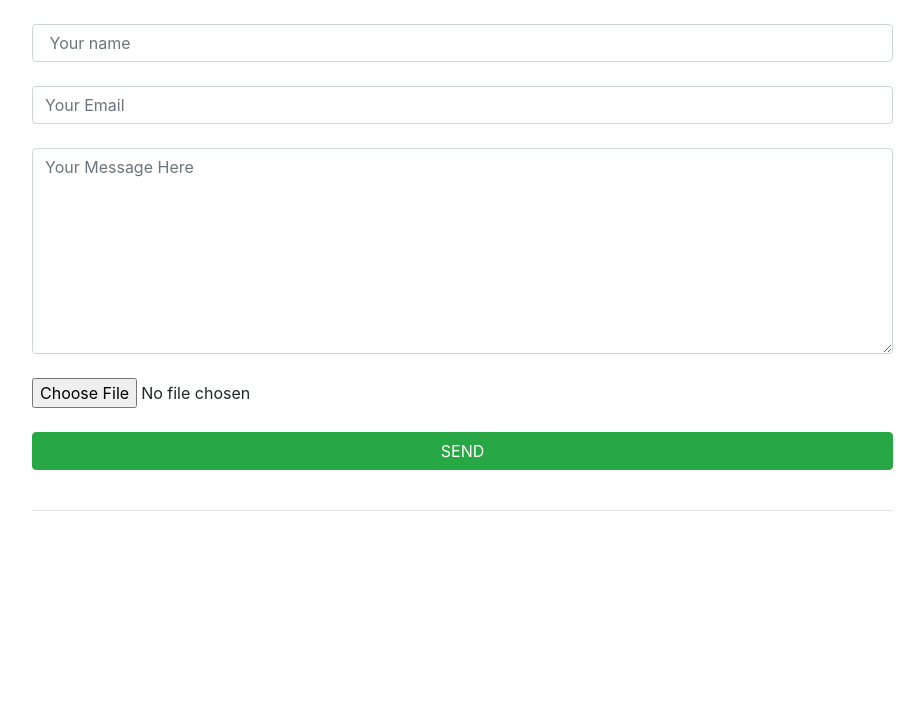
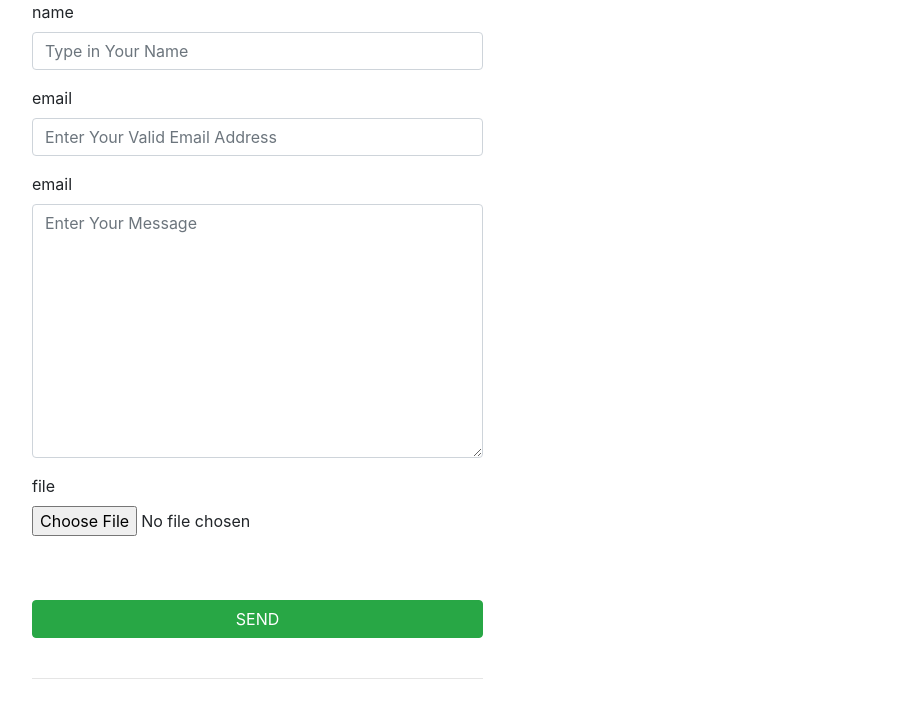
Before and after one commit to shkamir/djangoBlog, a Django app: page /contact in a window 1280 px wide. Shown: the part 56-774 px from the top of the page, without its empty margins (53-977 px from the left). Run offline with Django 3.2, Linux system fonts and the light colour scheme; some libraries are stand-ins or nearby versions.

Commit message:
added Model Form to Contact

```diff
--- /dev/null
+++ b/blog/forms.py
@@ -0,0 +1,43 @@
+from django.forms import ModelForm
+from django import forms
+from .models import Contact
+
+
+class ContactForm(ModelForm):
+    name = forms.CharField(
+        label="name",
+        label_suffix="",
+        widget=forms.TextInput(
+            attrs={"class":"form-control", "placeholder": "Type in Your Name"},
+        ),
+        required=True,
+    )
+    email = forms.EmailField(
+        label="email",
+        label_suffix="",
+        widget=forms.EmailInput(
+            attrs={"class":"form-control", "placeholder": "Enter Your Valid Email Address"}
+        ),
+        required=True,
+    )
+    message = forms.CharField(
+        label="email",
+        label_suffix="",
+        widget=forms.Textarea(
+            attrs={"class":"form-control", "placeholder": "Enter Your Message"}
+        ),
+        required=True,
+    )
+    file = forms.FileField(
+        label="file",
+        label_suffix="",
+        widget=forms.FileInput(
+            attrs={"class":"form-control-file"}
+        ),
+        required=False,
+    )
+
+
+    class Meta:
+        model = Contact
+        fields = "__all__"
--- a/blog/models.py
+++ b/blog/models.py
@@ -21,6 +21,12 @@ class Article(models.Model):
 
     def get_absolute_url(self):
         return reverse("detail", args=[str(self.id)])
+
+    class Meta:
+        verbose_name = "Article"
+        verbose_name_plural = "Article's"
+
+
 class Contact(models.Model):
     name = models.CharField(max_length=200)
     email = models.EmailField()
@@ -36,3 +42,9 @@ class Contact(models.Model):
 class About(models.Model):
     # about text
     text = RichTextUploadingField()
+    def __str__(self):
+        return "about text id --- {}".format(self.id)
+
+    class Meta:
+        verbose_name = "About Text"
+        verbose_name_plural = "About"
--- a/blog/views.py
+++ b/blog/views.py
@@ -1,7 +1,7 @@
 from django.shortcuts import render, get_object_or_404
 from .models import Article, Contact, About
 from django.contrib import messages
-
+from .forms import ContactForm
 
 
 def index(request):
@@ -24,20 +24,33 @@ def detail(request, id=None):
 
 
 
+# def contact(request):
+
+#     if request.method == "POST":
+#         name = request.POST.get("name")
+#         email = request.POST.get("email")
+#         message = request.POST.get("message")
+#         file = request.POST.get("file")
+#         # print (f"{name} has sent {message}")
+#         save_contact = Contact(name=name, email=email, message=message,file=file)
+#         save_contact.save()
+#        	messages.success(request,"successfilly sent")
+#         return render(request, "contact.html", {})
+#     else:
+#     	return render(request, "contact.html", {})
+
 def contact(request):
+    form = ContactForm()
+    if request.method == "POST":
+        form = ContactForm(request.POST or None)
+        form.save()
+        form = ContactForm()
+       	messages.success(request,"successfilly sent")
+        return render(request, "contact.html", {"form": form})
+    else:
+    	return render(request, "contact.html", {"form": form})
 
-    if request.method == "POST":
-        name = request.POST.get("name")
-        email = request.POST.get("email")
-        message = request.POST.get("message")
-        file = request.POST.get("file")
-        # print (f"{name} has sent {message}")
-        save_contact = Contact(name=name, email=email, message=message,file=file)
-        save_contact.save()
-       	messages.success(request,"successfilly sent")
-        return render(request, "contact.html", {})
-    else:
-    	return render(request, "contact.html", {})
+
 def about (request):
     about_text = About.objects.all()
     return render(request, "about.html", {"about": about_text})
--- a/templates/contact.html
+++ b/templates/contact.html
@@ -7,21 +7,24 @@
 <!-- name email message file  -->
 <div class="container">
   <div class="row col-sm-12">
+    {% if messages %}
     <span class="text-center text-success">
         {% for m in messages %}
           <center><p>{{ m }}</p></center>
         {% endfor  %}
     </span>
+    {% endif %}
     <form method="POST">
       {% csrf_token %}
-      <br />
-      <input type="text" name="name"  placeholder=" Your name" class="form-control" required >
-      <br>
-      <input type="text" name="email"  placeholder="Your Email" class="form-control" required>
-      <br>
-      <textarea name="message" rows="8" cols="80" class="form-control" placeholder="Your Message Here" required></textarea>
-      <br>
-      <input type="file" name="file" value="file" class="form-control-filte">
+      <!--<br />-->
+      <!--<input type="text" name="name"  placeholder=" Your name" class="form-control" required >-->
+      <!--<br>-->
+      <!--<input type="text" name="email"  placeholder="Your Email" class="form-control" required>-->
+      <!--<br>-->
+      <!--<textarea name="message" rows="8" cols="80" class="form-control" placeholder="Your Message Here" required></textarea>-->
+      <!--<br>-->
+      <!--<input type="file" name="file" value="file" class="form-control-filte">-->
+      {{form.as_p}}
       <br />
       <br>
       <button type="submit" name="button" class="btn btn-success btn-block" >
```
Also changed, not shown: blog/admin.py (+26 -3 lines).
